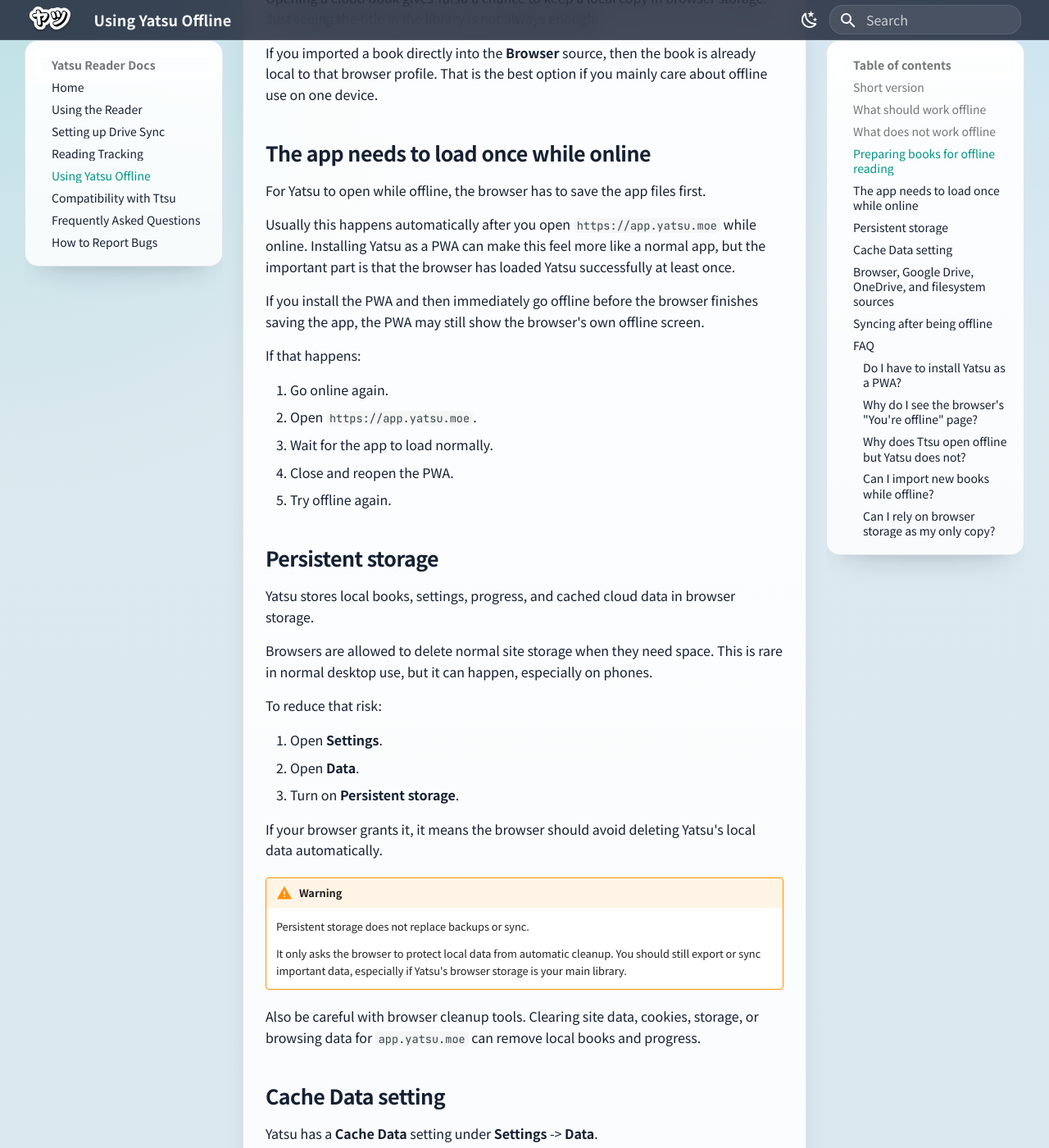
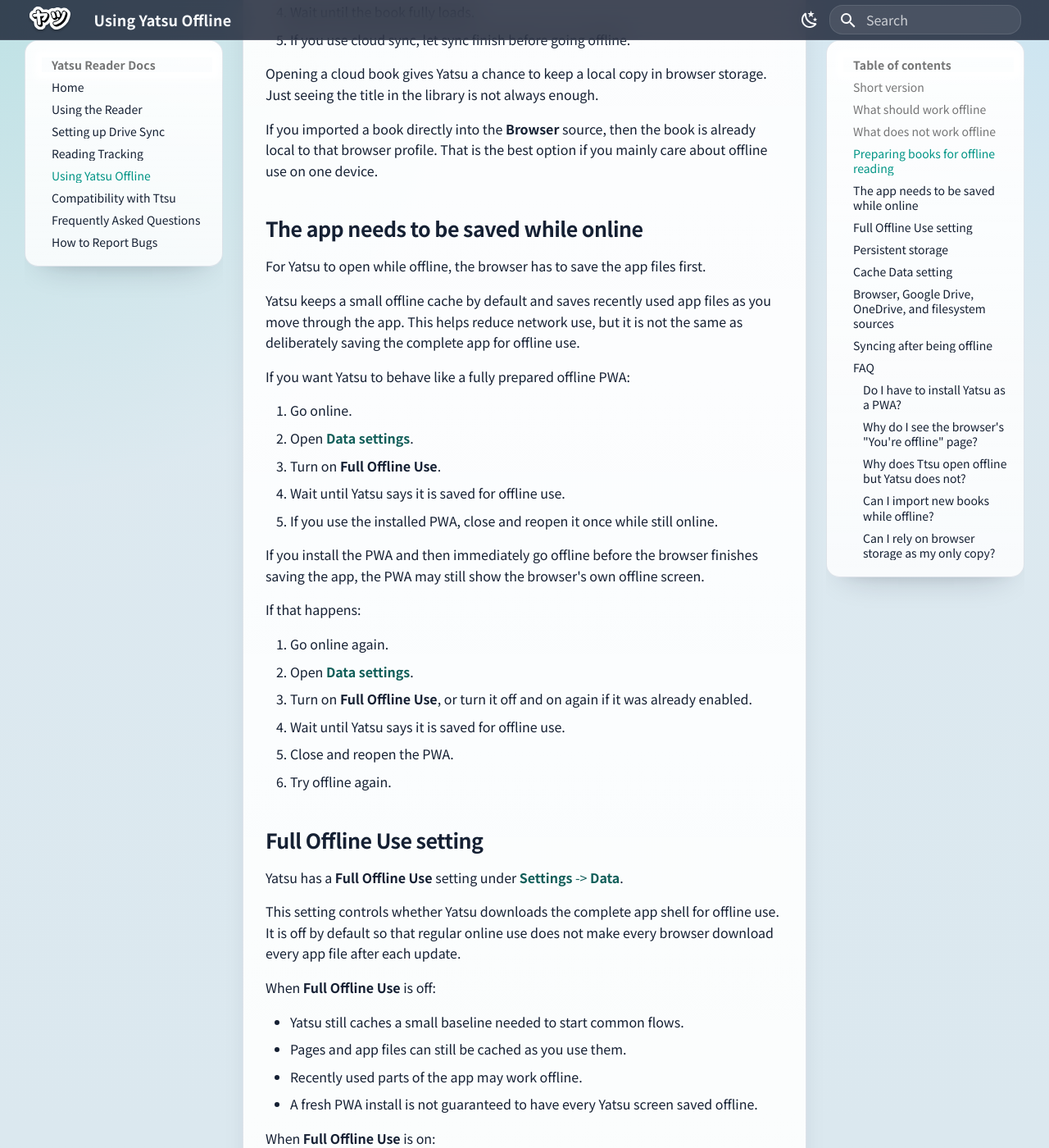
Before and after one commit to ytrms/yatsu-reader-docs, an MkDocs documentation site: the page built from docs/offline.md, in a window 1280 px wide and 1400 px high, scrolled down 2284 px. Shown: the whole window at 82% size. Built offline with MkDocs 1.6.1 and Material for MkDocs 9.7.7, drawn with Linux system fonts in a browser that asks for light colours; some of the changed text lies outside the part shown.

Commit message:
Document full offline use setting

```diff
--- a/docs/offline.md
+++ b/docs/offline.md
@@ -17,11 +17,13 @@
 In normal use:
 
 1. Open Yatsu once while online.
-2. Open the books you want available offline at least once.
-3. Turn on **Persistent storage** in **Settings** -> **Data** if your browser allows it.
-4. Do not clear Yatsu's site data unless you have exported or synced everything you care about.
+2. Open [**Data settings**](https://app.yatsu.moe/settings?section=data).
+3. Turn on **Full Offline Use** if you want Yatsu itself to be saved for offline PWA use.
+4. Open the books you want available offline at least once.
+5. Turn on **Persistent storage** in **Settings** -> **Data** if your browser allows it.
+6. Do not clear Yatsu's site data unless you have exported or synced everything you care about.
 
-After that, Yatsu should be able to open offline and read local books.
+After that, Yatsu should be able to open offline and read books whose content is already local to this browser.
 
 Google Drive and OneDrive still need an internet connection. When you are offline, Yatsu can keep using local data, but it cannot fetch new cloud data or upload changes until you are online again.
 
@@ -75,21 +77,52 @@
 
 If you imported a book directly into the **Browser** source, then the book is already local to that browser profile. That is the best option if you mainly care about offline use on one device.
 
-## The app needs to load once while online
+## The app needs to be saved while online
 
 For Yatsu to open while offline, the browser has to save the app files first.
 
-Usually this happens automatically after you open `https://app.yatsu.moe` while online. Installing Yatsu as a PWA can make this feel more like a normal app, but the important part is that the browser has loaded Yatsu successfully at least once.
+Yatsu keeps a small offline cache by default and saves recently used app files as you move through the app. This helps reduce network use, but it is not the same as deliberately saving the complete app for offline use.
+
+If you want Yatsu to behave like a fully prepared offline PWA:
+
+1. Go online.
+2. Open [**Data settings**](https://app.yatsu.moe/settings?section=data).
+3. Turn on **Full Offline Use**.
+4. Wait until Yatsu says it is saved for offline use.
+5. If you use the installed PWA, close and reopen it once while still online.
 
 If you install the PWA and then immediately go offline before the browser finishes saving the app, the PWA may still show the browser's own offline screen.
 
 If that happens:
 
 1. Go online again.
-2. Open `https://app.yatsu.moe`.
-3. Wait for the app to load normally.
-4. Close and reopen the PWA.
-5. Try offline again.
+2. Open [**Data settings**](https://app.yatsu.moe/settings?section=data).
+3. Turn on **Full Offline Use**, or turn it off and on again if it was already enabled.
+4. Wait until Yatsu says it is saved for offline use.
+5. Close and reopen the PWA.
+6. Try offline again.
+
+## Full Offline Use setting
+
+Yatsu has a **Full Offline Use** setting under [**Settings** -> **Data**](https://app.yatsu.moe/settings?section=data).
+
+This setting controls whether Yatsu downloads the complete app shell for offline use. It is off by default so that regular online use does not make every browser download every app file after each update.
+
+When **Full Offline Use** is off:
+
+- Yatsu still caches a small baseline needed to start common flows.
+- Pages and app files can still be cached as you use them.
+- Recently used parts of the app may work offline.
+- A fresh PWA install is not guaranteed to have every Yatsu screen saved offline.
+
+When **Full Offline Use** is on:
+
+- Yatsu downloads the full app shell while you are online.
+- Yatsu shows progress while it saves the app for offline use.
+- Future app updates are saved again for users who keep the setting enabled.
+- This does not download every book; you still need to open books you want available offline.
+
+Turn this on if you expect to open Yatsu itself while offline, especially from an installed PWA.
 
 ## Persistent storage
 
```
